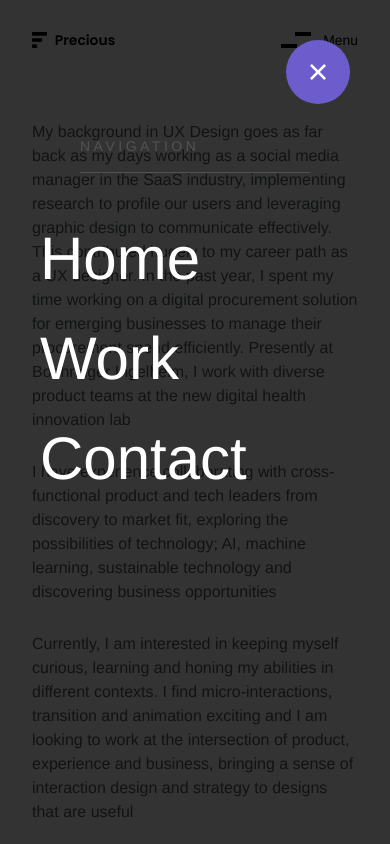
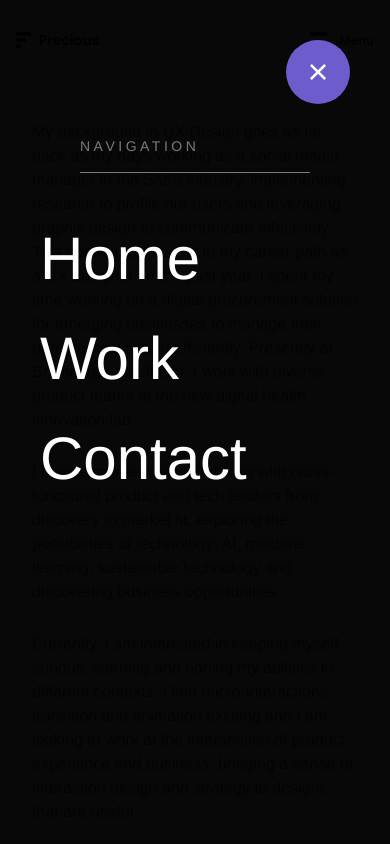
Before and after one commit to Nathan-88/precious-portfolio, a React (Vite) app: page /about in a window 390 px wide. Both pictures are taken after a click on the element "Menu". Shown: the top 844 px of the page. Built offline with nearby package versions, Linux system fonts and the light colour scheme; a web font is replaced by a local one.

Commit message:
removed excess padding from navbar

```diff
--- a/src/components/Header/Header.jsx
+++ b/src/components/Header/Header.jsx
@@ -39,7 +39,7 @@ const Header = ({ color, backgroundColor, barColor }) => {
     return (
         <>
             <section
-                className={`text-[calc(10px+1vw)] z-10 m-0 h-[80px] fixed flex w-full justify-between px-8 md:px-10 py-1 font-medium transition-colors duration-300`}
+                className={`text-[calc(10px+1vw)] z-10 m-0 h-[80px] fixed flex w-full justify-between px-4 md:px-10 py-1 font-medium transition-colors duration-300`}
                 style={{ color, backgroundColor: getBackgroundColor() }}
             >
                 <Link className="flex" to="/">
@@ -81,7 +81,7 @@ const Header = ({ color, backgroundColor, barColor }) => {
                         animate={{ x: 0 }}
                         exit={{ x: '100%' }}
                         transition={{ duration: 0.5 }}
-                        className="fixed top-0 right-0 h-full w-full lg:w-[480px] z-20 bg-black bg-opacity-80 p-10"
+                        className="fixed top-0 right-0 h-full w-full lg:w-[480px] z-20 bg-black bg-opacity-[0.97] p-10"
                     >
                         <div className="relative p-10 text-white">
                             <div className="absolute top-0 right-0 w-16 h-16 bg-primary rounded-full flex items-center justify-center" onClick={toggleSidebar}>
@@ -91,9 +91,9 @@ const Header = ({ color, backgroundColor, barColor }) => {
                                     &times;
                                 </button>
                             </div>
-                            <div className="w-full pt-14 text-sidebar">
+                            <div className="w-full pt-14 text-text font-medium">
                                 <p className="mb-4 tracking-[.25em] font-medium text-sm">NAVIGATION</p>
-                                <div className="bg-sidebar w-full mb-14 h-[0.08rem]"></div>
+                                <div className="bg-text font-medium w-full mb-14 h-[0.08rem]"></div>
                             </div>
                             <ul className="space-y-10 text-6xl">
                                 <li className="list-item"><Link to="/" className="-ml-10">Home</Link></li>
```
